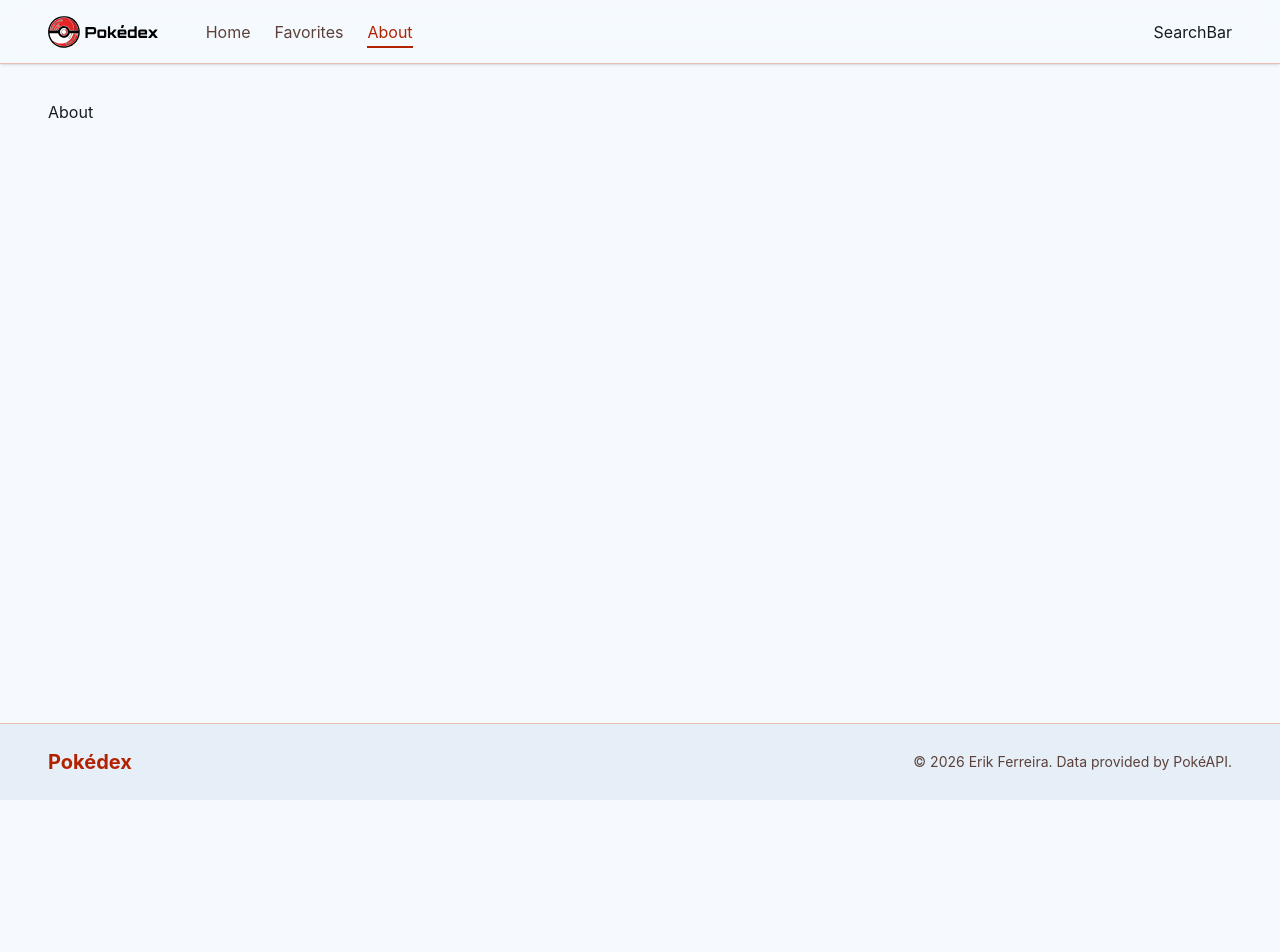
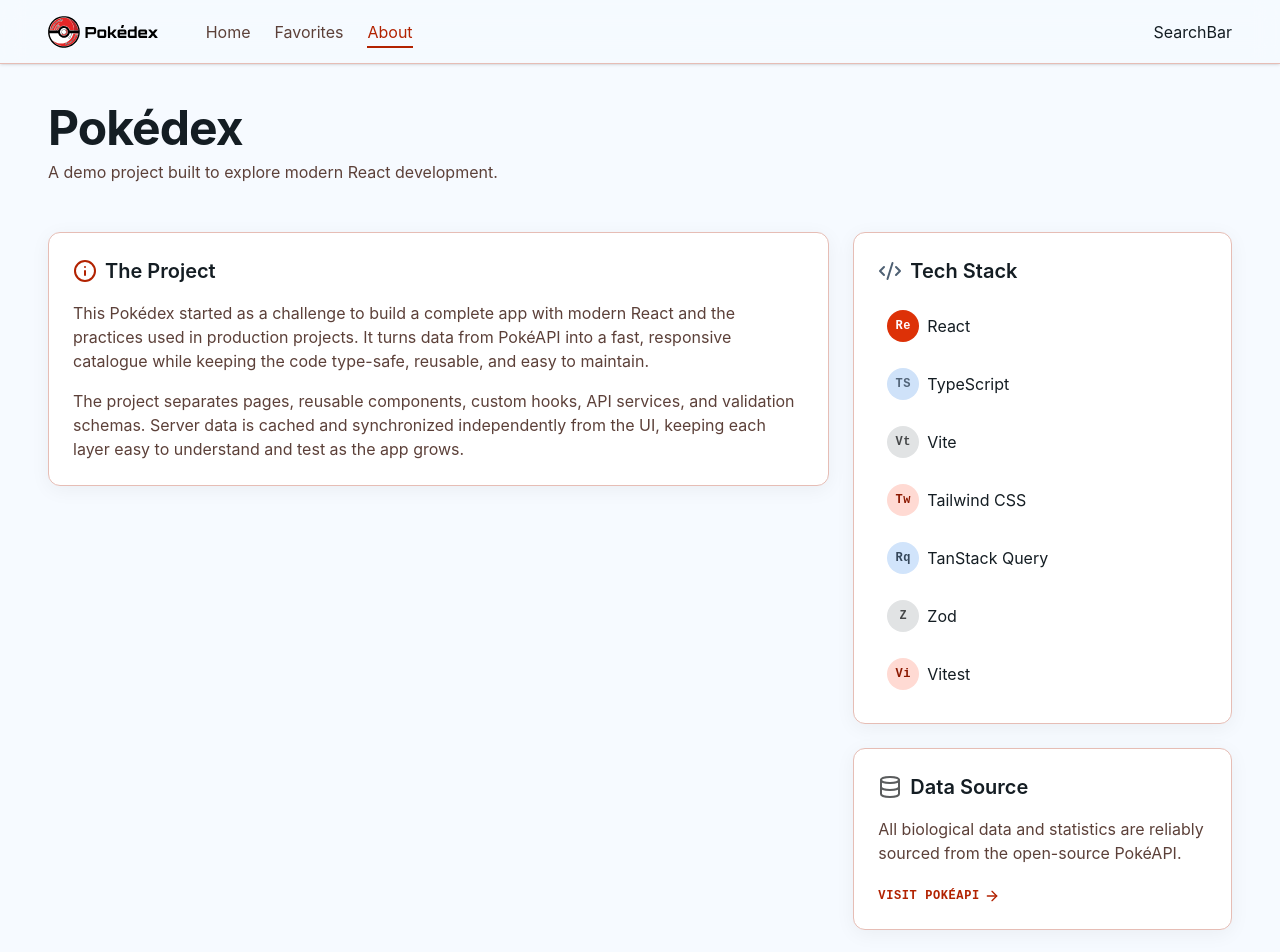
Before and after one commit to ErikRFerreira/pokemon-challenge-v2, a React (Vite) app: page /about in a window 1280 px wide. Shown: the top 952 px of the page. Before the commit the page ends 800 px from the top, so only its background shows below. Built offline with nearby package versions, Linux system fonts and the light colour scheme.

Commit message:
about page

```diff
--- a/src/components/Footer.tsx
+++ b/src/components/Footer.tsx
@@ -1,5 +1,3 @@
-import React from 'react';
-
 function Footer() {
   const year = new Date().getFullYear();
   const api_url = 'https://pokeapi.co/';
--- a/src/pages/About.tsx
+++ b/src/pages/About.tsx
@@ -1,5 +1,126 @@
+import PageHeader from '@/components/PageHeader';
+import { ArrowRight, Code2, Database, Info } from 'lucide-react';
+
+const technologies = [
+  {
+    abbreviation: 'Re',
+    name: 'React',
+    badgeClass: 'bg-primary-container text-on-primary-container',
+  },
+  {
+    abbreviation: 'TS',
+    name: 'TypeScript',
+    badgeClass: 'bg-secondary-container text-on-secondary-container',
+  },
+  {
+    abbreviation: 'Vt',
+    name: 'Vite',
+    badgeClass: 'bg-tertiary-fixed text-on-tertiary-fixed-variant',
+  },
+  {
+    abbreviation: 'Tw',
+    name: 'Tailwind CSS',
+    badgeClass: 'bg-primary-fixed text-on-primary-fixed-variant',
+  },
+  {
+    abbreviation: 'Rq',
+    name: 'TanStack Query',
+    badgeClass: 'bg-secondary-fixed text-on-secondary-fixed-variant',
+  },
+  {
+    abbreviation: 'Z',
+    name: 'Zod',
+    badgeClass: 'bg-tertiary-fixed text-on-tertiary-fixed-variant',
+  },
+  {
+    abbreviation: 'Vi',
+    name: 'Vitest',
+    badgeClass: 'bg-primary-fixed text-on-primary-fixed-variant',
+  },
+];
+
 function About() {
-  return <div>About</div>;
+  return (
+    <>
+      <PageHeader
+        title="Pokédex"
+        subtitle="A demo project built to explore modern React development."
+      />
+
+      <section className="grid grid-cols-1 gap-gutter mb-xl md:grid-cols-12">
+        <div className="space-y-lg md:col-span-8">
+          <article className="bg-surface-container-lowest rounded-xl border border-outline-variant p-lg shadow-ambient">
+            <h2 className="font-headline-md text-headline-md text-on-background mb-md flex items-center gap-sm">
+              <Info className="text-primary" size={24} aria-hidden="true" />
+              The Project
+            </h2>
+            <p className="font-body-md text-body-md text-on-surface-variant mb-md">
+              This Pokédex started as a challenge to build a complete app with
+              modern React and the practices used in production projects. It
+              turns data from PokéAPI into a fast, responsive catalogue while
+              keeping the code type-safe, reusable, and easy to maintain.
+            </p>
+            <p className="font-body-md text-body-md text-on-surface-variant">
+              The project separates pages, reusable components, custom hooks,
+              API services, and validation schemas. Server data is cached and
+              synchronized independently from the UI, keeping each layer easy to
+              understand and test as the app grows.
+            </p>
+          </article>
+        </div>
+
+        <div className="space-y-lg md:col-span-4">
+          <article className="bg-surface-container-lowest rounded-xl border border-outline-variant p-lg shadow-ambient">
+            <h2 className="font-headline-md text-headline-md text-on-background mb-md flex items-center gap-sm">
+              <Code2 className="text-secondary" size={24} aria-hidden="true" />
+              Tech Stack
+            </h2>
+            <ul className="space-y-sm">
+              {technologies.map(({ abbreviation, name, badgeClass }) => (
+                <li
+                  key={name}
+                  className="flex items-center gap-sm p-sm rounded-lg border border-transparent transition-colors hover:bg-surface-container-low hover:border-outline-variant"
+                >
+                  <span
+                    className={`w-8 h-8 rounded-full flex items-center justify-center font-label-caps text-label-caps ${badgeClass}`}
+                  >
+                    {abbreviation}
+                  </span>
+                  <span className="font-body-md text-body-md text-on-background">
+                    {name}
+                  </span>
+                </li>
+              ))}
+            </ul>
+          </article>
+
+          <article className="bg-surface-container-lowest rounded-xl border border-outline-variant p-lg shadow-ambient">
+            <h2 className="font-headline-md text-headline-md text-on-background mb-md flex items-center gap-sm">
+              <Database
+                className="text-tertiary"
+                size={24}
+                aria-hidden="true"
+              />
+              Data Source
+            </h2>
+            <p className="font-body-md text-body-md text-on-surface-variant mb-md">
+              All biological data and statistics are reliably sourced from the
+              open-source PokéAPI.
+            </p>
+            <a
+              className="inline-flex items-center gap-xs text-primary font-label-caps text-label-caps transition-colors hover:text-on-primary-fixed-variant"
+              href="https://pokeapi.co/"
+              target="_blank"
+              rel="noreferrer"
+            >
+              VISIT POKÉAPI
+              <ArrowRight size={16} aria-hidden="true" />
+            </a>
+          </article>
+        </div>
+      </section>
+    </>
+  );
 }
 
 export default About;
```
